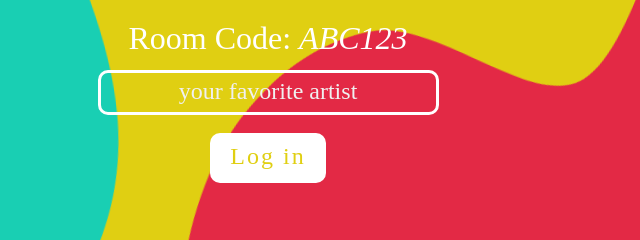
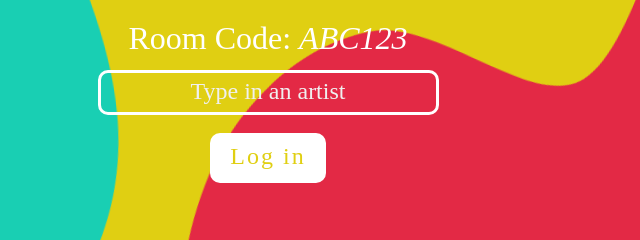
Before and after one commit to bforbabyface/EARWRM, a plain HTML site: page index.html in a window 1280 px wide. Shown: the part 372-612 px from the top of the page, 372-1012 px from the left. Drawn offline with Linux system fonts and the light colour scheme; a web font is replaced by a local one.

Commit message:
update index.html

```diff
--- a/index.html
+++ b/index.html
@@ -47,7 +47,7 @@
       <div class="main">
         <h1>EARWRM</h1>
         <h2>Room Code: <span>ABC123</span></h2>
-        <input class="favorite" type="text" name="type in an artist" value="your favorite artist" required><br><br>
+        <input class="favorite" type="text" name="" value="Type in an artist" required><br><br>
         <input class="enter" type="button" name="" value="Log in">
       </div>
     </div>
```
